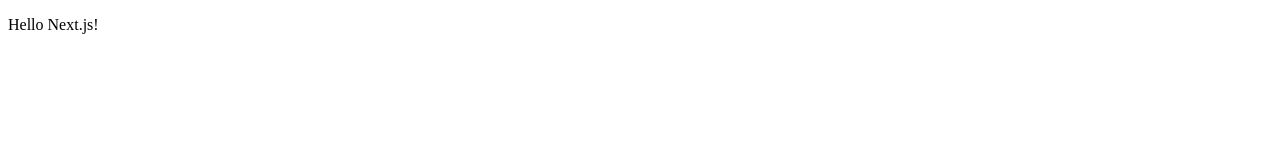
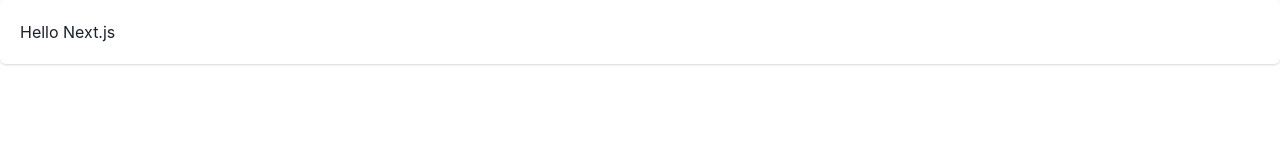
Before and after one commit to hacku-chamomilla/doutankyohi-front-end, a Next.js app: page / in a window 1280 px wide. Shown: the top 160 px of the page. Built offline with nearby package versions, Linux system fonts and the light colour scheme.

Commit message:
feat: ChakraUI の導入テスト

```diff
--- a/pages/_app.tsx
+++ b/pages/_app.tsx
@@ -1,7 +1,12 @@
 import type { AppProps } from "next/app";
+import { ChakraProvider } from "@chakra-ui/react";
 
 function MyApp({ Component, pageProps }: AppProps) {
-  return <Component {...pageProps} />;
+  return (
+    <ChakraProvider>
+      <Component {...pageProps} />
+    </ChakraProvider>
+  );
 }
 
 export default MyApp;
--- a/src/components/TempComponent.tsx
+++ b/src/components/TempComponent.tsx
@@ -1,5 +1,12 @@
+import { Card, CardBody, Text } from "@chakra-ui/react";
 import React from "react";
 
 export const TempComponent = () => {
-  return <p>Hello Next.js!</p>;
+  return (
+    <Card>
+      <CardBody>
+        <Text>Hello Next.js</Text>
+      </CardBody>
+    </Card>
+  );
 };
```
